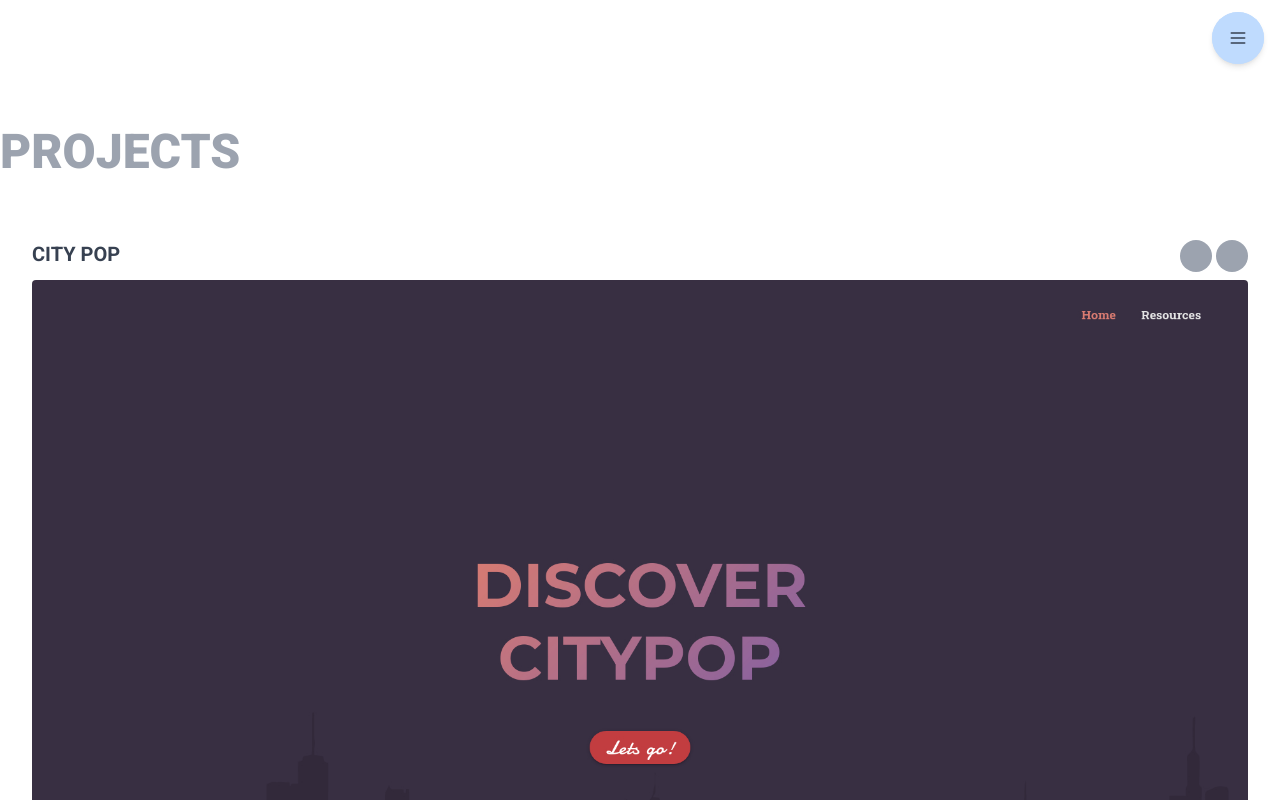
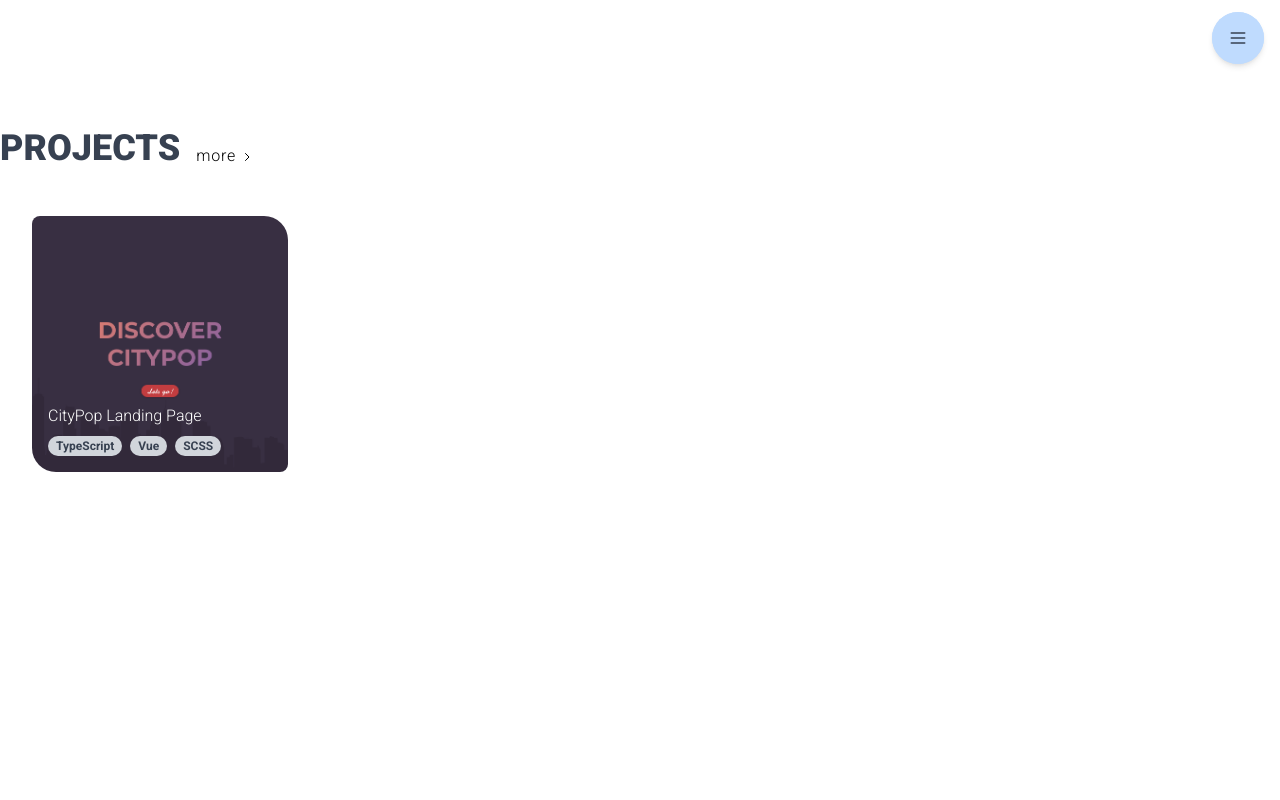
Before and after one commit to leo-dh/portfolio, a Next.js app: page / in a window 1280 px wide. Shown: the part 720-1520 px from the top of the page. Built offline with nearby package versions, Linux system fonts and the light colour scheme.

Commit message:
got projectcard animation to work.

```diff
--- a/components/Icons.tsx
+++ b/components/Icons.tsx
@@ -94,3 +94,19 @@ export const MenuIcon: React.FC<SVGProps<SVGSVGElement>> = (props) => {
     </Icon>
   );
 };
+
+export const ChevronRightIcon: React.FC<SVGProps<SVGSVGElement>> = (props) => {
+  return (
+    <Icon className="h-6 w-6" fill="none" viewBox="0 0 24 24" stroke="currentColor" {...props}>
+      <path strokeLinecap="round" strokeLinejoin="round" strokeWidth="2" d="M9 5l7 7-7 7" />
+    </Icon>
+  );
+};
+
+export const CrossIcon: React.FC<SVGProps<SVGSVGElement>> = (props) => {
+  return (
+    <Icon fill="none" viewBox="0 0 24 24" stroke="currentColor" {...props}>
+      <path strokeLinecap="round" strokeLinejoin="round" strokeWidth="2" d="M6 18L18 6M6 6l12 12" />
+    </Icon>
+  );
+};
--- a/components/Layout.tsx
+++ b/components/Layout.tsx
@@ -10,7 +10,7 @@ const Layout: React.FC = ({ children }) => {
         <link rel="icon" href="/favicon.ico" />
       </Head>
       <Navigation />
-      <main className="container">{children}</main>
+      <main className="container mx-auto">{children}</main>
     </div>
   );
 };
--- a/components/MainSection.tsx
+++ b/components/MainSection.tsx
@@ -1,5 +1,6 @@
 import React, { HTMLProps } from "react";
 import { HandWavingIcon } from "./Icons";
+import { GITHUB_PROFILE } from "../utils/PublicData";
 
 const MainSection: React.FC<HTMLProps<HTMLElement>> = ({ className, ...props }) => {
   return (
@@ -16,7 +17,11 @@ const MainSection: React.FC<HTMLProps<HTMLElement>> = ({ className, ...props })
 
       <p className="mt-6 font-light">
         I am an aspiring software engineer who is interested in front-end development. All of my
-        projects are listed on <a className="textlink">Github</a> if you are interested.
+        projects are listed on{" "}
+        <a className="textlink" href={GITHUB_PROFILE} target="_blank" rel="noreferrer">
+          Github
+        </a>{" "}
+        if you are interested.
       </p>
     </section>
   );
--- a/components/Navigation.tsx
+++ b/components/Navigation.tsx
@@ -7,6 +7,7 @@ const ROUTES = [
   { href: "/", title: "Main" },
   { href: "/projects", title: "Projects" },
   { href: "/about", title: "About Me" },
+  { href: "/contact", title: "Contact Me" },
 ];
 
 const navVariants: Variants = {
@@ -75,6 +76,7 @@ const Navigation: React.FC = () => {
         className={`fixed bottom-4 right-4 rounded-full p-4 z-30 bg-blue-200 `}
         onClick={toggleMenu}
       >
+        {/* TODO Animate MenuIcon */}
         <MenuIcon className="text-gray-700 h-5 w-5" />
       </button>
       <AnimatePresence>
@@ -106,6 +108,7 @@ const Navigation: React.FC = () => {
               animate="open"
               exit="close"
             >
+              {/* TODO create style for Contact */}
               {ROUTES.map(({ href, title }) => (
                 <motion.li
                   key={href}
--- a/components/ProjectCard.tsx
+++ b/components/ProjectCard.tsx
@@ -1,39 +1,50 @@
 import React, { HTMLProps } from "react";
 import Image from "next/image";
+import { motion } from "framer-motion";
 
-const ProjectCard: React.FC<HTMLProps<HTMLDivElement>> = (props) => {
+const ProjectCard: React.FC<HTMLProps<HTMLLIElement>> = (props) => {
   const tags = ["TypeScript", "Vue", "SCSS"];
   return (
-    <div {...props}>
-      <div className="flex justify-between mb-2">
-        <p className="font-bold text-gray-700 uppercase text-xl">City Pop</p>
-        <div className="flex gap-x-1">
-          <div className="rounded-full p-4 bg-gray-400"></div>
-          <div className="rounded-full p-4 bg-gray-400"></div>
-        </div>
-      </div>
-      <Image
-        src="/thumbnails/citypop.jpeg"
-        width="1920"
-        height="1080"
-        layout="intrinsic"
-        className="rounded"
-      />
-      <div className="gap-x-2 flex flex-wrap gap-y-2 items-center mt-2">
-        {tags.map((tag) => {
-          return (
-            <div className="rounded-full bg-red-200 inline-flex py-1 px-4" key="i">
-              <p className="font-bold text-sm">{tag}</p>
-            </div>
-          );
-        })}
-      </div>
-      <p className="mt-6 text-gray-700">
-        Lorem ipsum dolor sit amet, consectetur adipisicing elit. Ab cupiditate quo et unde
-        voluptatibus hic sint tenetur. A voluptates ab adipisci, laborum incidunt porro, nisi dolore
-        nihil voluptas eius quibusdam.
-      </p>
-    </div>
+    <li className="flex-shrink-0 cursor-pointer" {...props}>
+      <motion.div
+        className="flex flex-col w-64 h-64 rounded-tl-lg rounded-br-lg rounded-tr-3xl rounded-bl-3xl overflow-hidden"
+        layoutId="card"
+      >
+        <motion.div className="h-full relative" layoutId="image">
+          <Image src="/thumbnails/citypop.jpeg" layout="fill" objectFit="cover" />
+          <motion.div
+            className="absolute bottom-4 left-4 flex flex-col text-white"
+            layoutId="content"
+          >
+            <motion.p className="font-light">CityPop Landing Page</motion.p>
+            <motion.div className="gap-x-2 flex flex-wrap items-center mt-2">
+              {tags.map((tag, index) => {
+                return (
+                  <div className="rounded-full bg-gray-300 inline-flex py-0.5 px-2" key={index}>
+                    <p className="font-bold text-xs text-gray-700">{tag}</p>
+                  </div>
+                );
+              })}
+            </motion.div>
+          </motion.div>
+        </motion.div>
+        {/* <motion.div
+          className="bg-gray-700 h-24 text-white px-4 pb-4 pt-3 flex flex-col"
+          layoutId="content"
+        >
+          <motion.p className="font-light">CityPop Landing Page</motion.p>
+          <motion.div className="gap-x-2 flex flex-wrap items-center mt-2">
+            {tags.map((tag, index) => {
+              return (
+                <div className="rounded-full bg-gray-300 inline-flex py-0.5 px-2" key={index}>
+                  <p className="font-bold text-xs text-gray-700">{tag}</p>
+                </div>
+              );
+            })}
+          </motion.div>
+        </motion.div> */}
+      </motion.div>
+    </li>
   );
 };
 
--- /dev/null
+++ b/components/ProjectModal.tsx
@@ -0,0 +1,65 @@
+import React from "react";
+import Image from "next/image";
+import { motion } from "framer-motion";
+import { CrossIcon } from "./Icons";
+
+interface ProjectModalProps {
+  callback: () => void;
+}
+
+const ProjectModal: React.FC<ProjectModalProps> = ({ callback }) => {
+  const tags = ["TypeScript", "Vue", "SCSS"];
+  return (
+    <>
+      <motion.div
+        className="fixed z-50 top-0 bottom-0 left-0 right-0 bg-black/75 cursor-pointer"
+        onClick={callback}
+        initial={{ opacity: 0 }}
+        animate={{ opacity: 1 }}
+        exit={{ opacity: 0 }}
+        transition={{ duration: 0.2, delay: 0.15 }}
+      ></motion.div>
+      <div className="fixed w-[90vw] h-[80vh] top-1/2 left-1/2 -translate-y-1/2 -translate-x-1/2 z-[60]">
+        <motion.div className="flex flex-col overflow-y-scroll h-full rounded-lg" layoutId="card">
+          <motion.div
+            className="p-2 bg-white absolute top-0 right-0 rounded-tr-lg rounded-bl-lg z-[61] cursor-pointer"
+            onClick={callback}
+            initial={{ opacity: 0 }}
+            animate={{ opacity: 0.5 }}
+            exit={{ opacity: 0, transition: { duration: 0.15 } }}
+            transition={{ duration: 0.3, delay: 0.2 }}
+          >
+            <CrossIcon className="w-4 h-4" />
+          </motion.div>
+          <motion.div className="h-56 relative flex-shrink-0" layoutId="image">
+            <Image src="/thumbnails/citypop.jpeg" layout="fill" objectFit="cover" />
+            <motion.div
+              className="absolute -bottom-16 left-4 flex flex-col text-white"
+              layoutId="content"
+            >
+              <motion.p className="font-light">CityPop Landing Page</motion.p>
+              <motion.div className="gap-x-2 flex flex-wrap items-center mt-2">
+                {tags.map((tag, index) => {
+                  return (
+                    <div className="rounded-full bg-gray-300 inline-flex py-0.5 px-2" key={index}>
+                      <p className="font-bold text-xs text-gray-700">{tag}</p>
+                    </div>
+                  );
+                })}
+              </motion.div>
+            </motion.div>
+          </motion.div>
+          <motion.div className="pt-20 bg-gray-700 px-4 text-white">
+            Lorem ipsum dolor sit amet consectetur, adipisicing elit. Dolorem alias facilis culpa
+            commodi nam placeat error quidem ipsa officia recusandae! Consequuntur aliquam eos
+            explicabo nesciunt exercitationem, nulla voluptatum modi dignissimos nisi expedita
+            molestias officia impedit culpa. Aliquam reiciendis optio, officia culpa soluta ducimus
+            laboriosam fuga enim ipsum, quidem animi ut.
+          </motion.div>
+        </motion.div>
+      </div>
+    </>
+  );
+};
+
+export default ProjectModal;
--- a/components/ProjectsSection.tsx
+++ b/components/ProjectsSection.tsx
@@ -1,15 +1,37 @@
-import React, { HTMLProps } from "react";
+import React, { useState, HTMLProps } from "react";
+import Link from "next/link";
 import ProjectCard from "./ProjectCard";
+import { ChevronRightIcon } from "./Icons";
+import { AnimatePresence, AnimateSharedLayout } from "framer-motion";
+import ProjectModal from "./ProjectModal";
 
 const ProjectsSection: React.FC<HTMLProps<HTMLElement>> = ({ className, ...props }) => {
+  const [selectedId, setSelectedId] = useState<null | number>(null);
   return (
     <section className={`min-h-screen flex flex-col py-12 ${className}`} {...props}>
-      <h1 className="text-5xl font-black text-gray-400 uppercase">Projects</h1>
-      <div className="mt-16 px-8 flex flex-col space-y-36">
-        <ProjectCard />
-        <ProjectCard />
-        <ProjectCard />
+      <div className="flex items-end">
+        <h1 className="text-4xl font-black text-gray-700 uppercase">Projects </h1>
+        <Link href="/projects">
+          <a className="font-light tracking-wider ml-4">
+            more <ChevronRightIcon className="h-3 w-3 inline" />
+          </a>
+        </Link>
       </div>
+      {/* TODO replace cards with carousel */}
+      <AnimateSharedLayout type="crossfade">
+        <AnimatePresence exitBeforeEnter>
+          {selectedId !== null && <ProjectModal callback={() => setSelectedId(null)} />}
+        </AnimatePresence>
+        <ul className="mt-12 px-8 flex overflow-x-scroll hide-scroll-bar space-x-4">
+          {/* {Array(5)
+            .fill(0)
+            .map((_, index) => (
+              <ProjectCard key={index} onClick={() => setSelectedId(1)} />
+            ))} */}
+
+          <ProjectCard onClick={() => setSelectedId(1)} />
+        </ul>
+      </AnimateSharedLayout>
     </section>
   );
 };
--- a/styles/globals.css
+++ b/styles/globals.css
@@ -4,7 +4,7 @@
 @tailwind utilities;
 
 .textlink {
-  @apply relative;
+  @apply relative cursor-pointer;
 }
 
 .textlink::after {
@@ -16,3 +16,13 @@
 .textlink:hover::after {
   @apply top-0;
 }
+
+/* IE, Edge, Firefox */
+.hide-scroll-bar {
+  scrollbar-width: none;
+  -ms-overflow-style: none;
+}
+/* Chrome, Safari, Opera */
+.hide-scroll-bar::-webkit-scrollbar {
+  display: none;
+}
--- /dev/null
+++ b/utils/PublicData.ts
@@ -0,0 +1,2 @@
+export const EMAIL = "leo.ding.hao.2014@gmail.com";
+export const GITHUB_PROFILE = "https://github.com/leo-dh";
```
